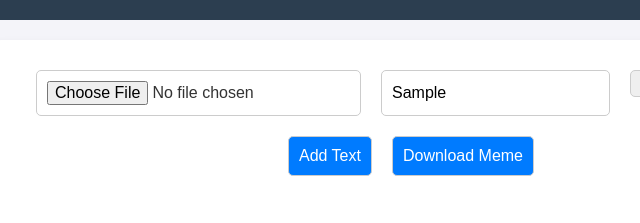
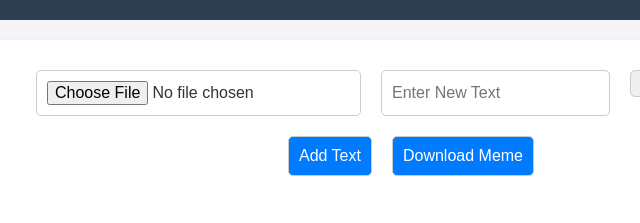
Before and after one commit to denoskume/memes, a plain HTML site: page index.html in a window 1280 px wide. Both pictures are taken after typing "Sample" into the empty fields and a click on the button "Add Text". Shown: the part 134-357 px from the top of the page, 229-869 px from the left. Drawn offline with Linux system fonts and the light colour scheme.

Commit message:
Update index.html

```diff
--- a/index.html
+++ b/index.html
@@ -119,7 +119,8 @@
 
         // Add a new text element
         function addTextElement() {
-            const newText = document.getElementById("newText").value || "New Text";
+            const newTextInput = document.getElementById("newText");
+            const newText = newTextInput.value || "New Text";
             const fontSize = document.getElementById("fontSize").value;
             const textColor = document.getElementById("textColor").value;
 
@@ -133,6 +134,7 @@
             };
 
             textElements.push(newTextElement);
+            newTextInput.value = ""; // Clear the text input field after adding
             drawCanvas();
         }
 
```
